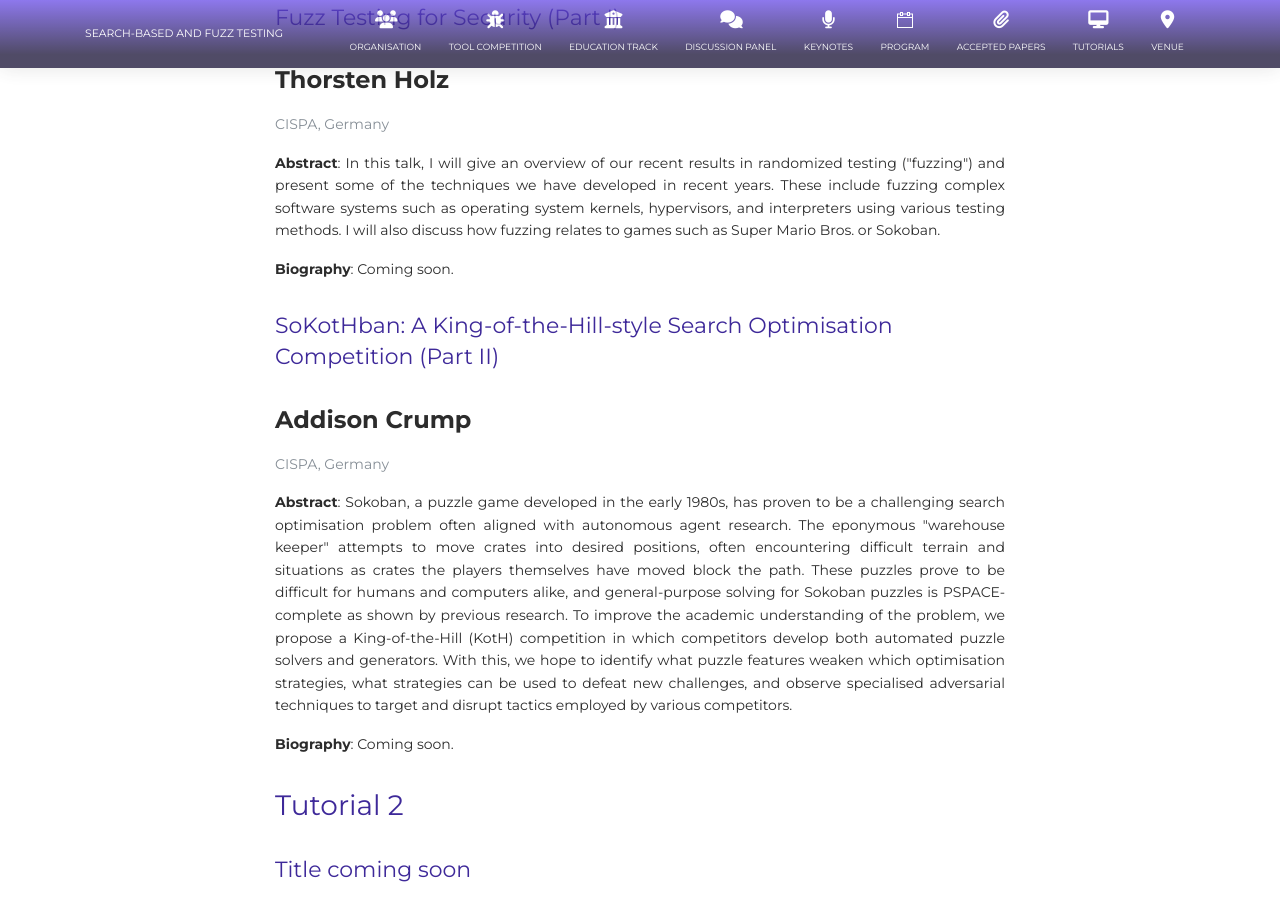
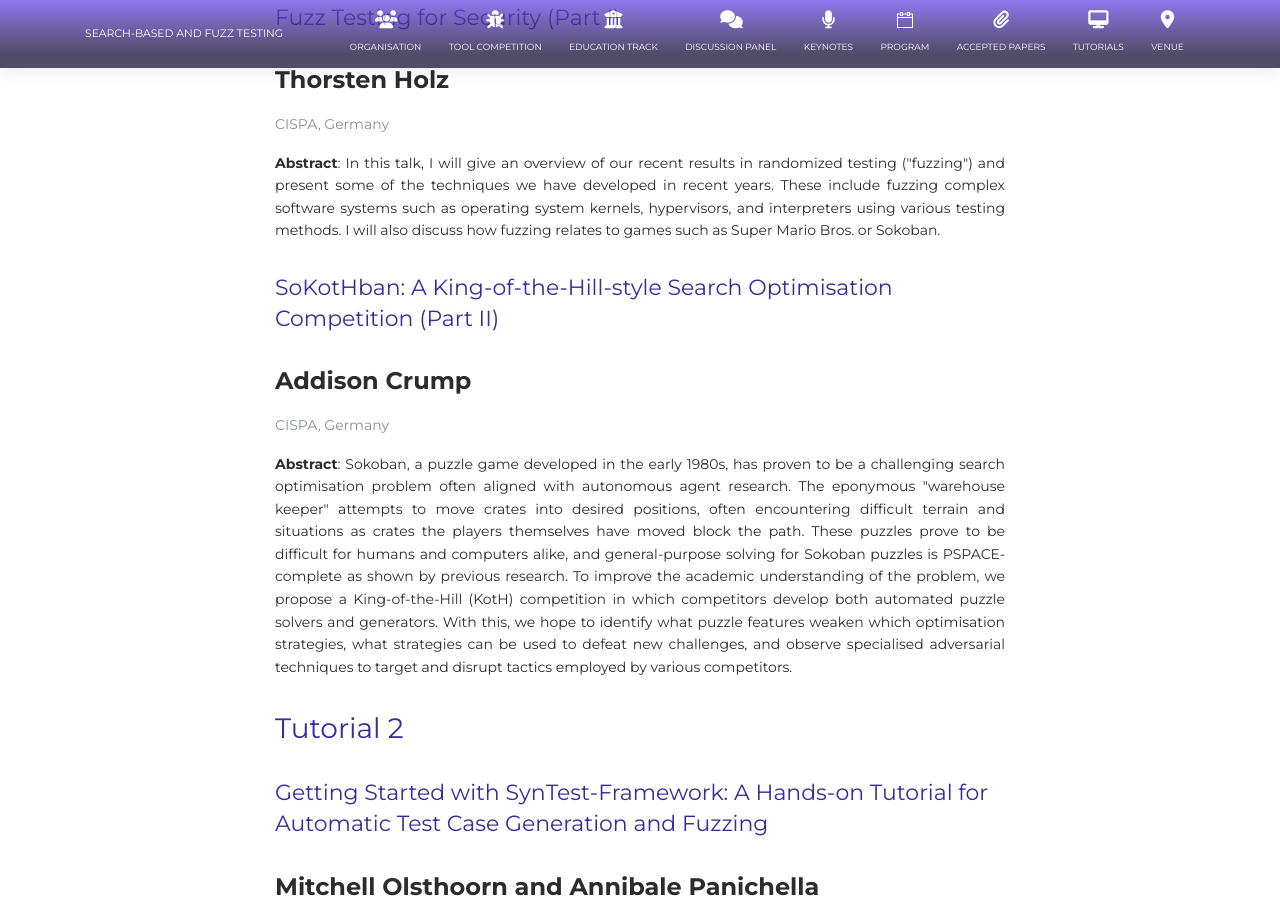
Before and after one commit to sbft24/sbft24.github.io, a Jekyll site: the page built from tutorials/index.html, in a window 1280 px wide and 900 px high, scrolled down 553 px. Built offline with Jekyll 4.4.1, drawn with Linux system fonts in a browser that asks for light colours; nearby versions of some CDN libraries; some of the changed text lies outside the part shown.

Commit message:
adding tutorial 2

```diff
--- a/tutorials/index.html
+++ b/tutorials/index.html
@@ -20,9 +20,9 @@
                   These include fuzzing complex software systems such as operating system kernels, hypervisors, and interpreters using various testing methods. I will also discuss
                   how fuzzing relates to games such as Super Mario Bros. or Sokoban.
                 </p>
-                <p class="text-justify">
+                <!-- <p class="text-justify">
                   <strong>Biography</strong>: Coming soon.
-                </p>
+                </p> -->
               </div>
               <div class="team-player">
                 <h5 class="text-primary">SoKotHban: A King-of-the-Hill-style Search Optimisation Competition (Part II)</h5>
@@ -45,22 +45,34 @@
                     defeat new challenges, and observe specialised adversarial techniques
                     to target and disrupt tactics employed by various competitors.
                 </p>
-                <p class="text-justify">
+                <!-- <p class="text-justify">
                   <strong>Biography</strong>: Coming soon.
-                </p>
+                </p> -->
               </div>
               <div class="team-player">
                 <h3 class="text-primary">Tutorial 2</h3>
-                <h5 class="text-primary">Title coming soon</h5>
-                <h4 class="title">Annibale Panichella</h4>
+                <h5 class="text-primary">Getting Started with SynTest-Framework: A Hands-on Tutorial for Automatic Test Case Generation and Fuzzing</h5>
+                <h4 class="title">Mitchell Olsthoorn and Annibale Panichella</h4>
                 <p class="text-secondary">TU Delft, The Netherlands</p>
                 <p class="text-justify">
                   <strong>Abstract</strong>:
-                  Coming soon.
+                  SynTest-Framework is a user-friendly, modular, and highly extensible ecosystem for automatic test case generation and fuzzing.
+                  Its architecture allows testing tools for different programming languages to be built on top of it. Additionally,
+                  the framework contains a collection of language-independent search algorithms that are optimized for automatic test
+                  case generation and fuzzing. Our main goal with the framework is to make it easier for researchers to implement new
+                  approaches for automatic test case generation. Additionally, we hope that the framework will make it easier for
+                  practitioners to adopt automatic test case generation in their projects.
                 </p>
-                <p class="text-justify">
+                <p>
+                  In this tutorial session, we will show how to use the framework to implement a new automatic test case generation approach.
+                  Furthermore, we will also show how to use the framework to implement a new testing tool. The tutorial will be hands-on
+                  and will consist of a series of practical scenarios. These scenarios will be based on the TypeScript programming language.
+                  Join us in this fun and interactive tutorial session and equip yourself with the skills to demonstrate your approach to
+                  software testing and validation.
+                </p>
+                <!-- <p class="text-justify">
                   <strong>Biography</strong>: Coming soon.
-                </p>
+                </p> -->
               </div>
               </div>
             </div>
```
